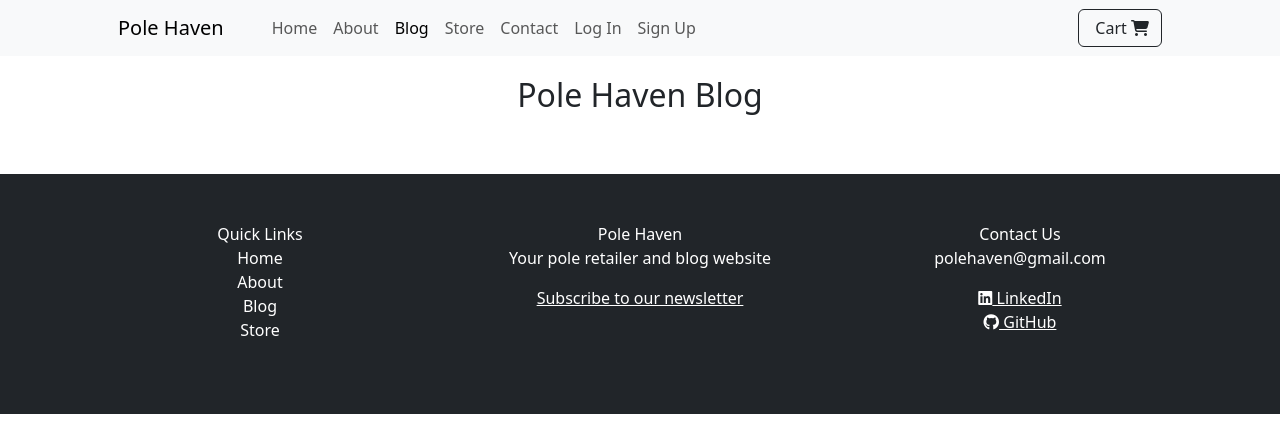
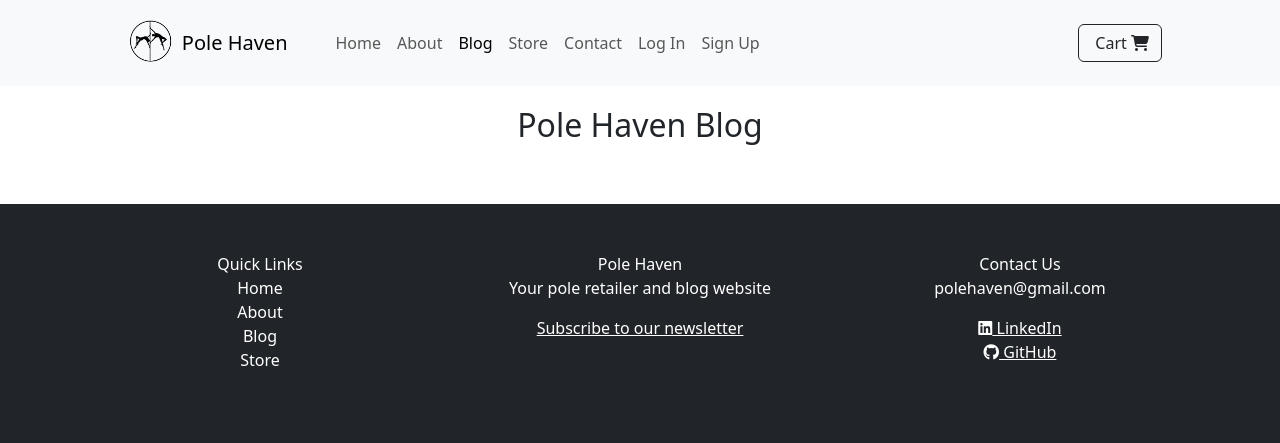
Before and after one commit to Cmorgan21/pole-haven, a Django app: page /blog/ in a window 1280 px wide. Shown: the top 443 px of the page. Run offline with Django 4.2, Linux system fonts and the light colour scheme; data that the repository does not hold is empty; some libraries are stand-ins or nearby versions.

Commit message:
add pole haven logo

```diff
--- a/static/css/styles.css
+++ b/static/css/styles.css
@@ -24,6 +24,16 @@
     margin: 10px 0;
 }
 
+.navbar-brand {
+    display: flex;
+    align-items: center;
+}
+
+.navbar-brand img {
+    height: 60px;
+
+}
+
 @media (max-width: 768px) {
     .alert {
         width: 100%;
--- a/templates/base.html
+++ b/templates/base.html
@@ -29,7 +29,10 @@
      <!-- Navigation-->
     <nav class="navbar navbar-expand-lg navbar-light bg-light">
         <div class="container px-4 px-lg-5">
-            <a class="navbar-brand" href="{% url 'store:home' %}">Pole Haven</a>
+            <a class="navbar-brand" href="{% url 'store:home' %}">
+                <img src="{% static 'images/pole-haven-logo.png' %}" alt="Pole Haven Logo">
+                Pole Haven
+            </a>
             <button class="navbar-toggler" type="button" data-bs-toggle="collapse" data-bs-target="#navbarSupportedContent" aria-controls="navbarSupportedContent" aria-expanded="false" aria-label="Toggle navigation"><span class="navbar-toggler-icon"></span></button>
             <div class="collapse navbar-collapse" id="navbarSupportedContent">
                 <ul class="navbar-nav me-auto mb-2 mb-lg-0 ms-lg-4">
```
Also changed, not shown: static/images/pole-haven-logo.png.
